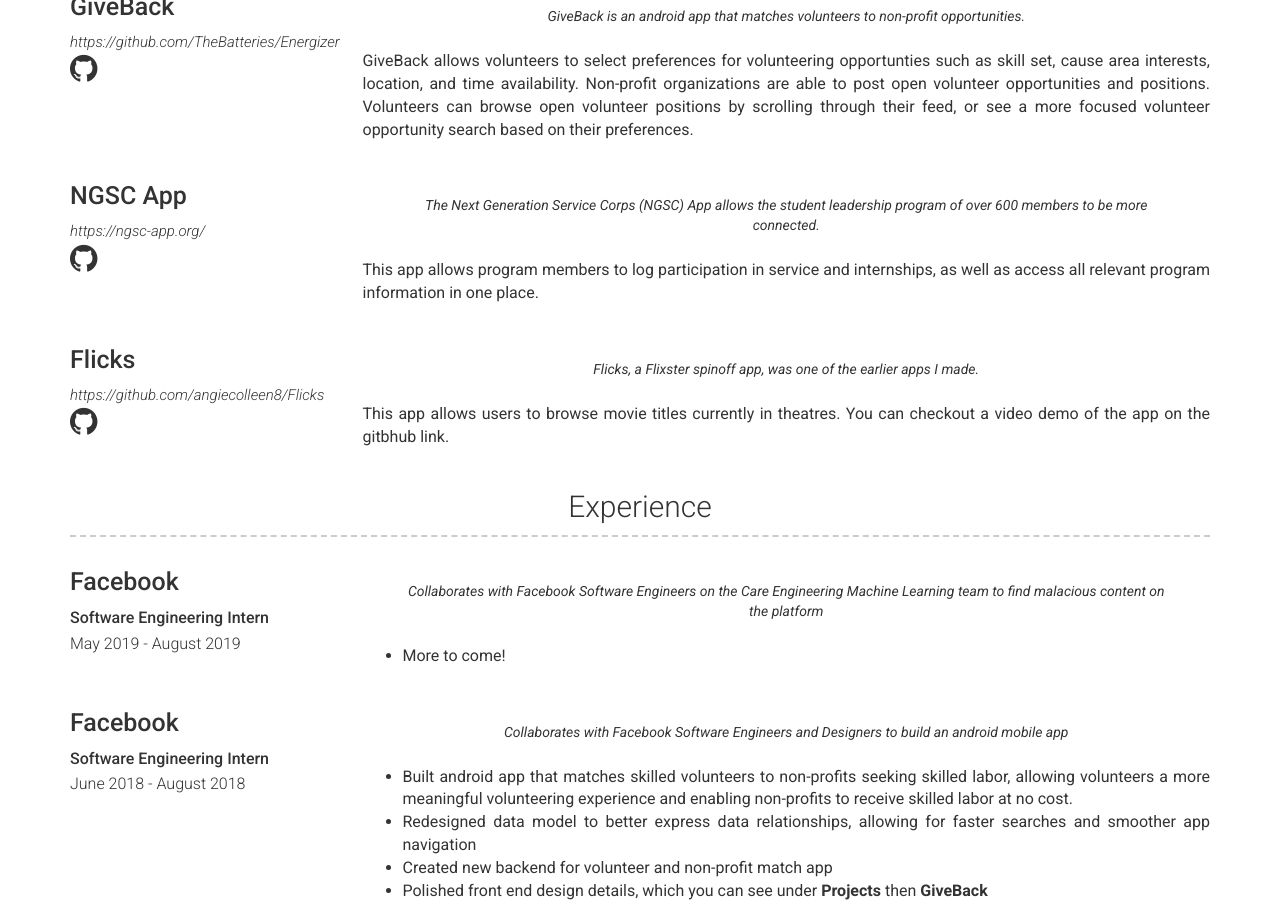
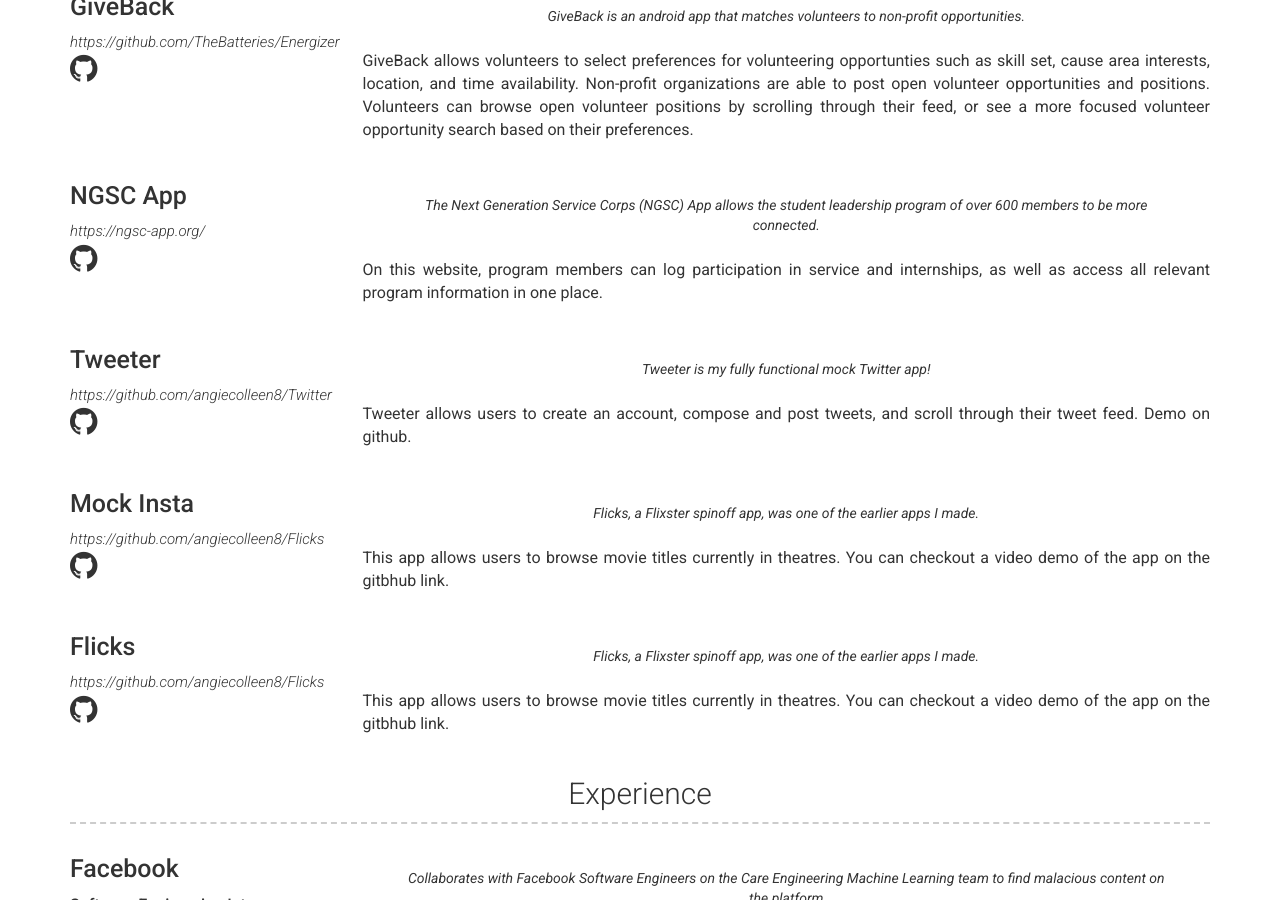
Before and after one commit to angiecolleen8/angiecolleen8.github.io, a Jekyll site: the page built from about.md, in a window 1280 px wide and 900 px high, scrolled down 378 px. Built offline with Jekyll 4.4.1, drawn with Linux system fonts in a browser that asks for light colours; our own code applies the rules of GitHub Pages for plain Markdown files.

Commit message:
Revise projects section in resume, from Tweeter onward.

```diff
--- a/_data/projects.yml
+++ b/_data/projects.yml
@@ -11,7 +11,21 @@
   quote: >
     The Next Generation Service Corps (NGSC) App allows the student leadership program of over 600 members to be more connected.
   description: | # this will include new lines to allow paragraphs
-    This app allows program members to log participation in service and internships, as well as access all relevant program information in one place.
+    On this website, program members can log participation in service and internships, as well as access all relevant program information in one place.
+- name: Tweeter
+  link: https://github.com/angiecolleen8/Twitter
+  github: angiecolleen8/Twitter
+  quote: >
+    Tweeter is my fully functional mock Twitter app!
+  description: | # this will include new lines to allow paragraphs
+    Tweeter allows users to create an account, compose and post tweets, and scroll through their tweet feed. Demo on github.
+- name: Mock Insta
+  link: https://github.com/angiecolleen8/Flicks
+  github: angiecolleen8/Flicks
+  quote: >
+    Flicks, a Flixster spinoff app, was one of the earlier apps I made.
+  description: | # this will include new lines to allow paragraphs
+    This app allows users to browse movie titles currently in theatres. You can checkout a video demo of the app on the gitbhub link.
 - name: Flicks
   link: https://github.com/angiecolleen8/Flicks
   github: angiecolleen8/Flicks
```
Also changed, not shown: 1 other file.
